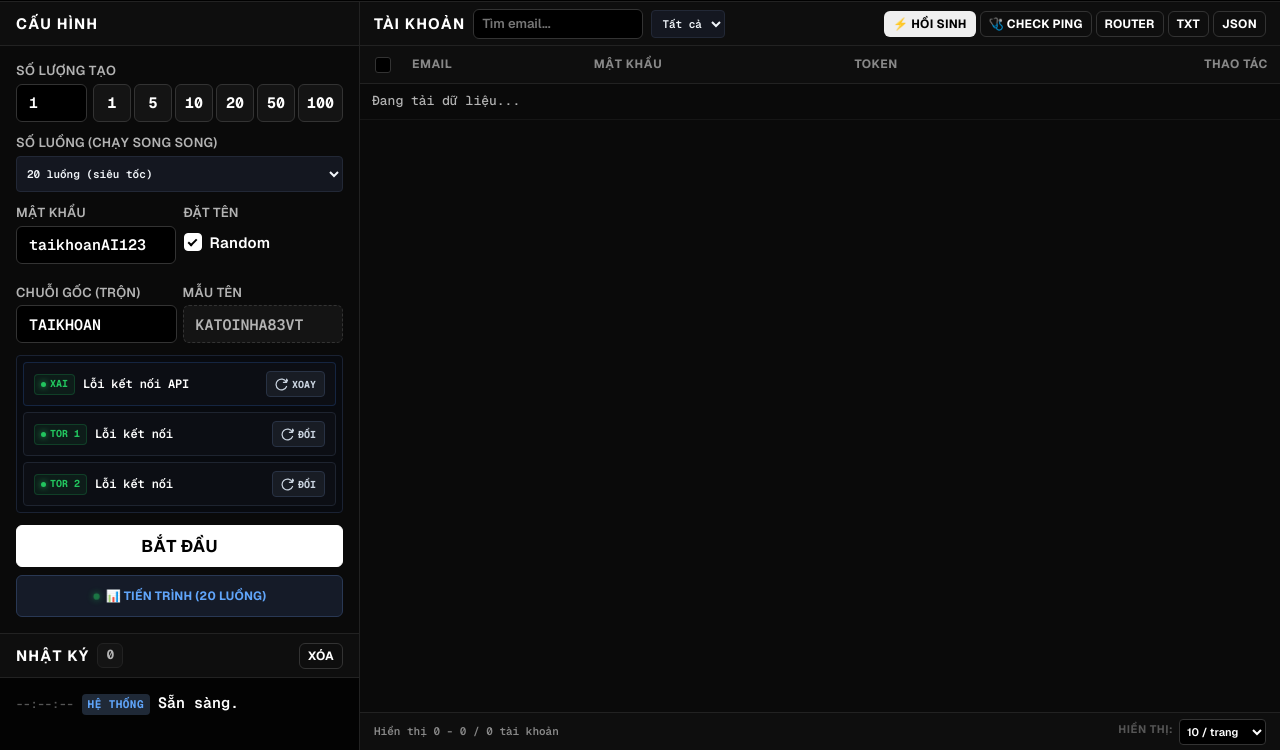
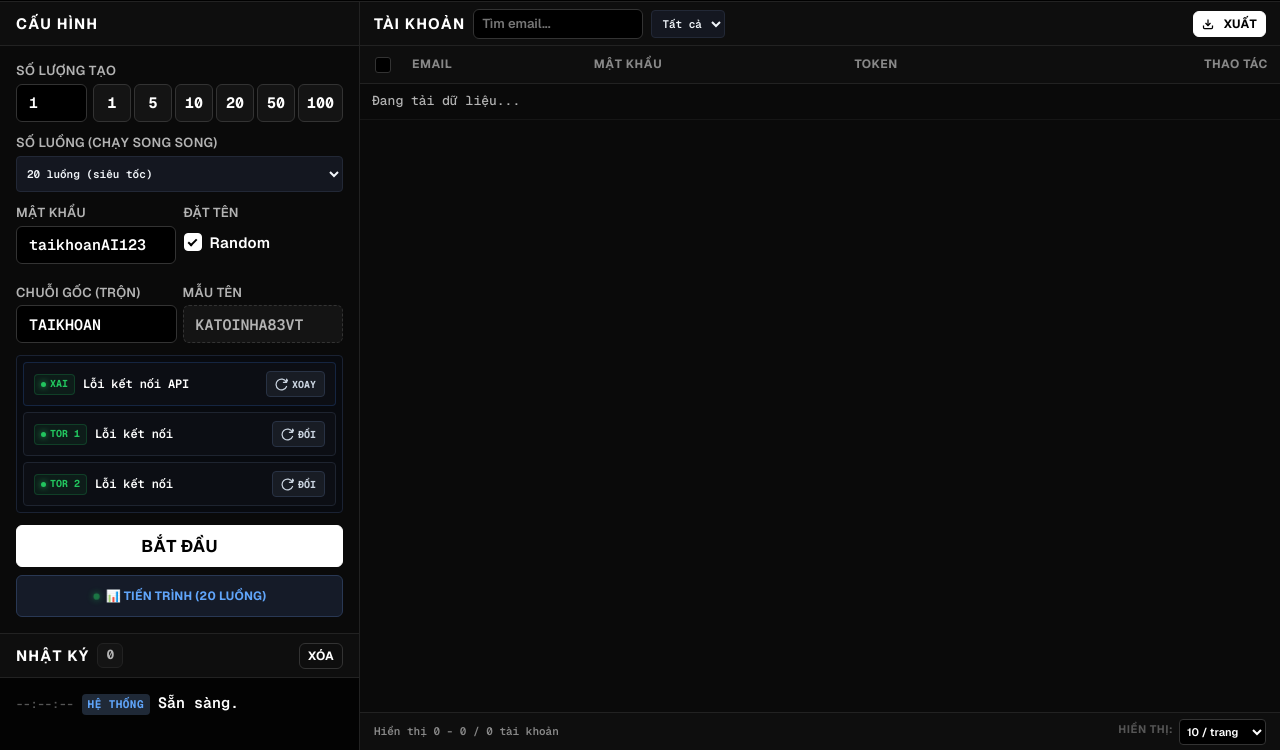
Before and after one commit to chinhanxt/Grok_autoCreate, a plain HTML site: page web/static/index.html in a window 1280 px wide. Shown: the part 50-800 px from the top of the page. Drawn offline with nearby package versions, Linux system fonts and the light colour scheme; no server answers.

Commit message:
feat(ui): simplify toolbar with single one-click export button for router

```diff
--- a/web/static/app.js
+++ b/web/static/app.js
@@ -1102,7 +1102,7 @@ async function deleteSelectedAccounts() {
   loadAccounts();
 }
 
-function exportData(format) {
+function exportData(format = "router") {
   // If user selected specific checkboxes, export selected!
   // Otherwise export all filtered accounts (or all accounts)
   let exportList = [];
@@ -1122,26 +1122,28 @@ function exportData(format) {
   const isSelective = selectedEmails.size > 0;
   const count = exportList.length;
 
-  if (format === "oauth") {
-    // Format into standard Grok Router OAuth format
-    const oauthData = exportList.map(acc => {
-      const accTok = (acc.access_token && acc.access_token.startsWith("eyJ"))
-        ? acc.access_token
-        : (acc.sso_cookie || "");
-      const refTok = acc.refresh_token || acc.sso_rw_cookie || acc.sso_cookie || "";
+  if (format === "router" || format === "oauth" || !format) {
+    // Format chuẩn 100% cho Grok_Router-Mini (kéo thả nạp vào aiclaude.freepro.online)
+    const routerNodes = exportList.map((acc, idx) => {
+      const isRealRt = Boolean(acc.refresh_token && !acc.refresh_token.startsWith("sso") && !acc.refresh_token.includes(";"));
+      const accTok = (acc.access_token && acc.access_token.startsWith("eyJ")) ? acc.access_token : "";
       return {
+        id: acc.user_id || `node-${Date.now()}-${idx + 1}`,
+        name: acc.email,
         email: acc.email,
-        access_token: accTok,
-        refresh_token: refTok
+        ssoToken: accTok,
+        refreshToken: isRealRt ? acc.refresh_token : "",
+        status: acc.status || "active",
+        createdAt: acc.created_at || new Date().toISOString()
       };
     });
 
     downloadBlob(
-      JSON.stringify(oauthData, null, 2),
-      isSelective ? `grok_oauth_tokens_selected_${count}.json` : "grok_oauth_tokens.json",
+      JSON.stringify(routerNodes, null, 2),
+      isSelective ? `grok_router_nodes_selected_${count}.json` : "grok_router_nodes.json",
       "application/json"
     );
-    showToast(`Đã xuất ${count} tài khoản (OAuth JSON)`, "success");
+    showToast(`Đã xuất ${count} node chuẩn cho Router!`, "success");
 
   } else if (format === "json") {
     downloadBlob(
--- a/web/static/index.html
+++ b/web/static/index.html
@@ -256,11 +256,9 @@
               <button class="btn btn-danger btn-xs" id="btnBatchDelete" onclick="deleteSelectedAccounts()">XÓA</button>
             </div>
             <div class="export-btn-group">
-              <button class="btn btn-warning btn-xs" id="btnReviveAccounts" onclick="startReviveDeadAccounts()" title="Làm sống lại toàn bộ tài khoản bằng SSO Cookie / Refresh Token & Cấp lại OAuth">⚡ HỒI SINH</button>
-              <button class="btn btn-ghost btn-xs" id="btnHealthCheck" onclick="runHealthCheckScan()" title="Kiểm tra sức khoẻ toàn bộ tài khoản với grok-4.6">🩺 CHECK PING</button>
-              <button class="btn btn-ghost btn-xs" onclick="exportData('oauth')" title="Xuất 5 trường chuẩn Router">ROUTER</button>
-              <button class="btn btn-ghost btn-xs" onclick="exportData('txt')">TXT</button>
-              <button class="btn btn-ghost btn-xs" onclick="exportData('json')">JSON</button>
+              <button class="btn btn-primary btn-xs" id="btnExportNodes" onclick="exportData('router')" title="Xuất file JSON nạp trực tiếp vào Router (aiclaude.freepro.online)">
+                <svg width="12" height="12" viewBox="0 0 24 24" fill="none" stroke="currentColor" stroke-width="2.5" style="display:inline-block; vertical-align:-1px; margin-right:4px;"><path d="M21 15v4a2 2 0 0 1-2 2H5a2 2 0 0 1-2-2v-4"></path><polyline points="7 10 12 15 17 10"></polyline><line x1="12" y1="15" x2="12" y2="3"></line></svg>XUẤT
+              </button>
             </div>
           </div>
         </div>
```
